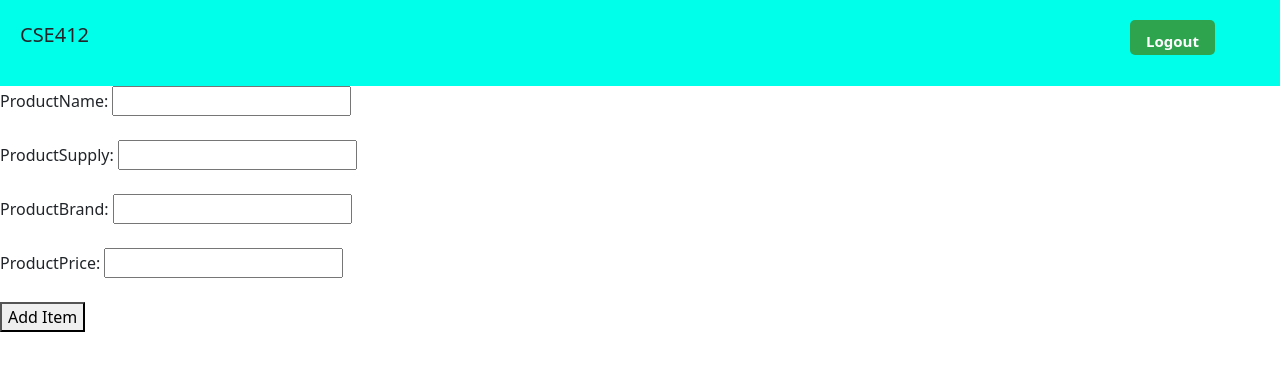
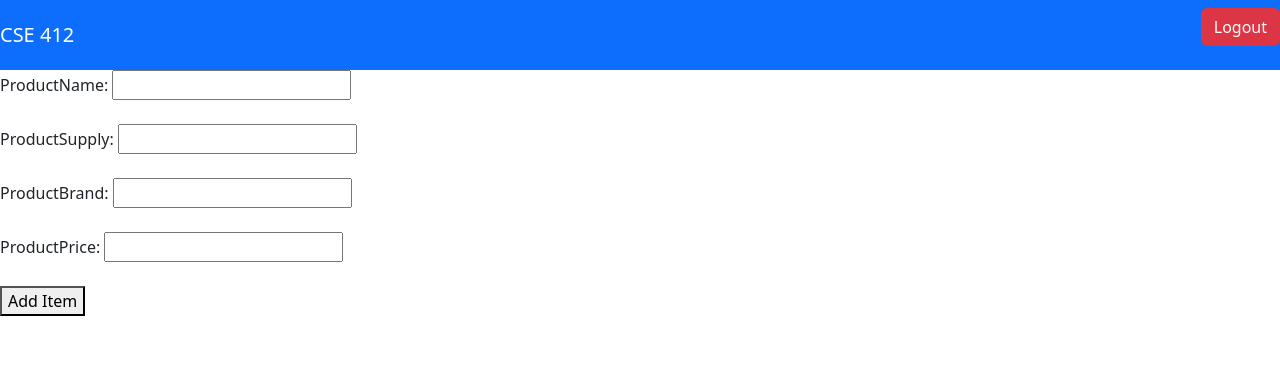
Before and after one commit to mwesterham/cse412-retail-app, a website: page views/AddProduct.html in a window 1280 px wide. Drawn offline with nearby package versions, Linux system fonts and the light colour scheme; files that its build step writes are made by us from their sources; files whose address does not match are found by name.

Commit message:
HeaderFix
-Changed all the headers to be similar to each other

```diff
--- a/views/AddProduct.html
+++ b/views/AddProduct.html
@@ -10,10 +10,12 @@
 </head>
 <body>
 
-  <ul class="nav">
-    <li><p>CSE412</p></li>
-    <li><button class="Logout" onclick="window.location.href='Webpage.html';">Logout</button></li>
-  </ul>
+  <nav class="navbar navbar-dark bg-primary justify-content-between">
+    <a class="navbar-brand">CSE 412 </a>
+    <form class="form-inline">
+      <a href="/Webpage.html" class="btn btn-danger" role="button">Logout</a>
+    </form>
+  </nav>
 
 <!--Labels are the text title and textfield-->
     <label for="ProductName">ProductName:</label>
```
Also changed, not shown: views/BuyerViewTable.html (+1 -1 lines), views/ShoppingCart.html (+1 -1 lines), views/Webpage.html (+5 -6 lines).
